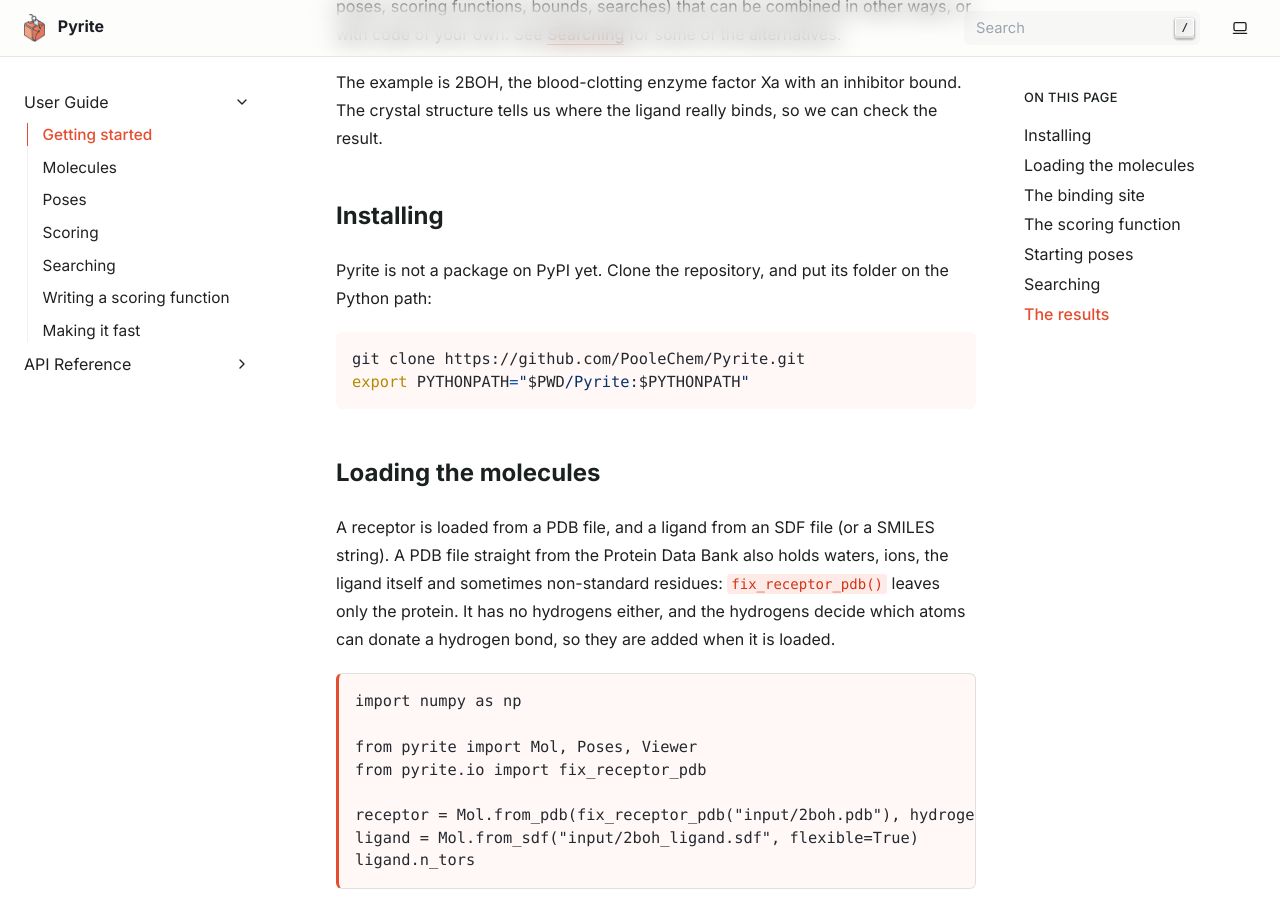
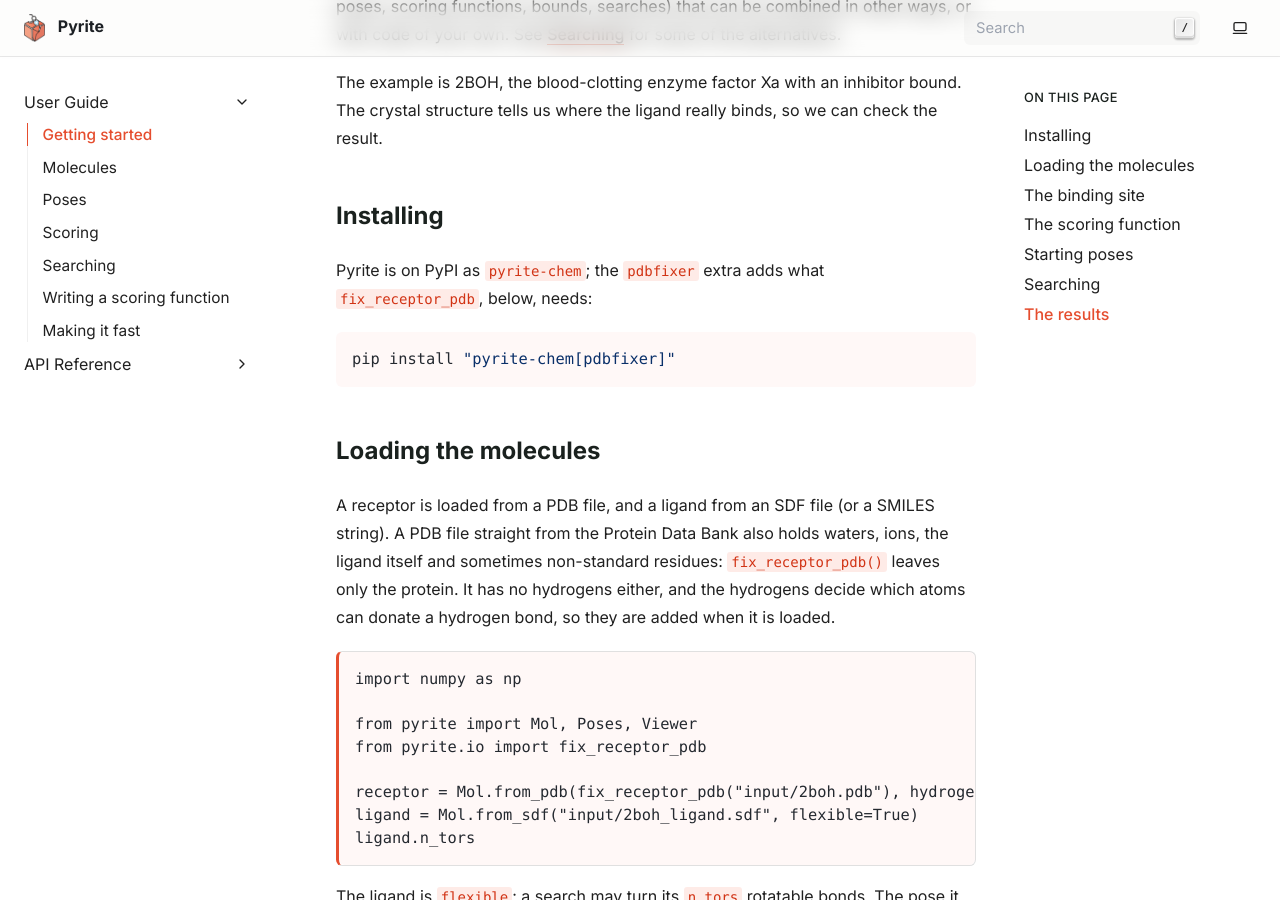
Before and after one commit to PooleChem/Pyrite, a Sphinx documentation site: the page built from doc/source/user_guide/getting_started.md, in a window 1280 px wide and 900 px high, scrolled down 300 px. Built offline with Sphinx 7.4.7, drawn with Linux system fonts in a browser that asks for light colours.

Commit message:
Update docs with new version and package information

````diff
--- a/doc/source/conf.py
+++ b/doc/source/conf.py
@@ -7,6 +7,7 @@ from pathlib import Path
 
 _ROOT = os.path.abspath("../..")
 sys.path.insert(0, _ROOT)
+import pyrite  # noqa: E402
 # The user guide's notebooks run in their own kernel, which inherits the environment.
 os.environ["PYTHONPATH"] = os.pathsep.join(filter(None, [_ROOT, os.environ.get("PYTHONPATH")]))
 
@@ -22,7 +23,7 @@ os.environ["PYTHONPATH"] = os.pathsep.join(filter(None, [_ROOT, os.environ.get("
 project = "Pyrite"
 copyright = "2025-2026, M.J. van der Lugt"
 author = "M.J. van der Lugt"
-release = "1.0"
+release = pyrite.__version__
 
 # -- General configuration ---------------------------------------------------
 # https://www.sphinx-doc.org/en/master/usage/configuration.html#general-configuration
--- a/doc/source/user_guide/getting_started.md
+++ b/doc/source/user_guide/getting_started.md
@@ -19,11 +19,11 @@ structure tells us where the ligand really binds, so we can check the result.
 
 ## Installing
 
-Pyrite is not a package on PyPI yet. Clone the repository, and put its folder on the Python path:
+Pyrite is on PyPI as `pyrite-chem`; the `pdbfixer` extra adds what `fix_receptor_pdb`, below,
+needs:
 
 ```bash
-git clone https://github.com/PooleChem/Pyrite.git
-export PYTHONPATH="$PWD/Pyrite:$PYTHONPATH"
+pip install "pyrite-chem[pdbfixer]"
 ```
 
 ## Loading the molecules
````
